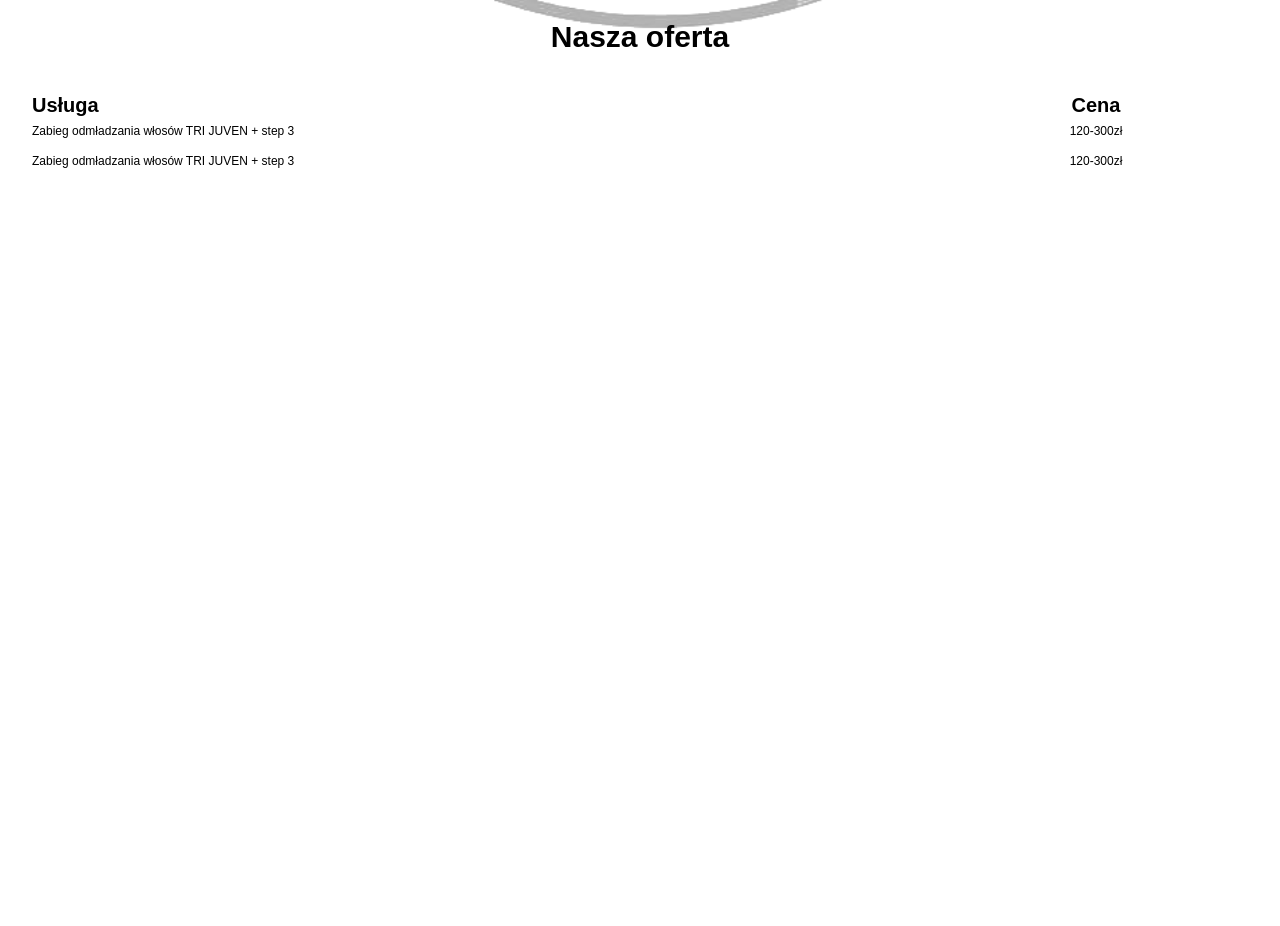
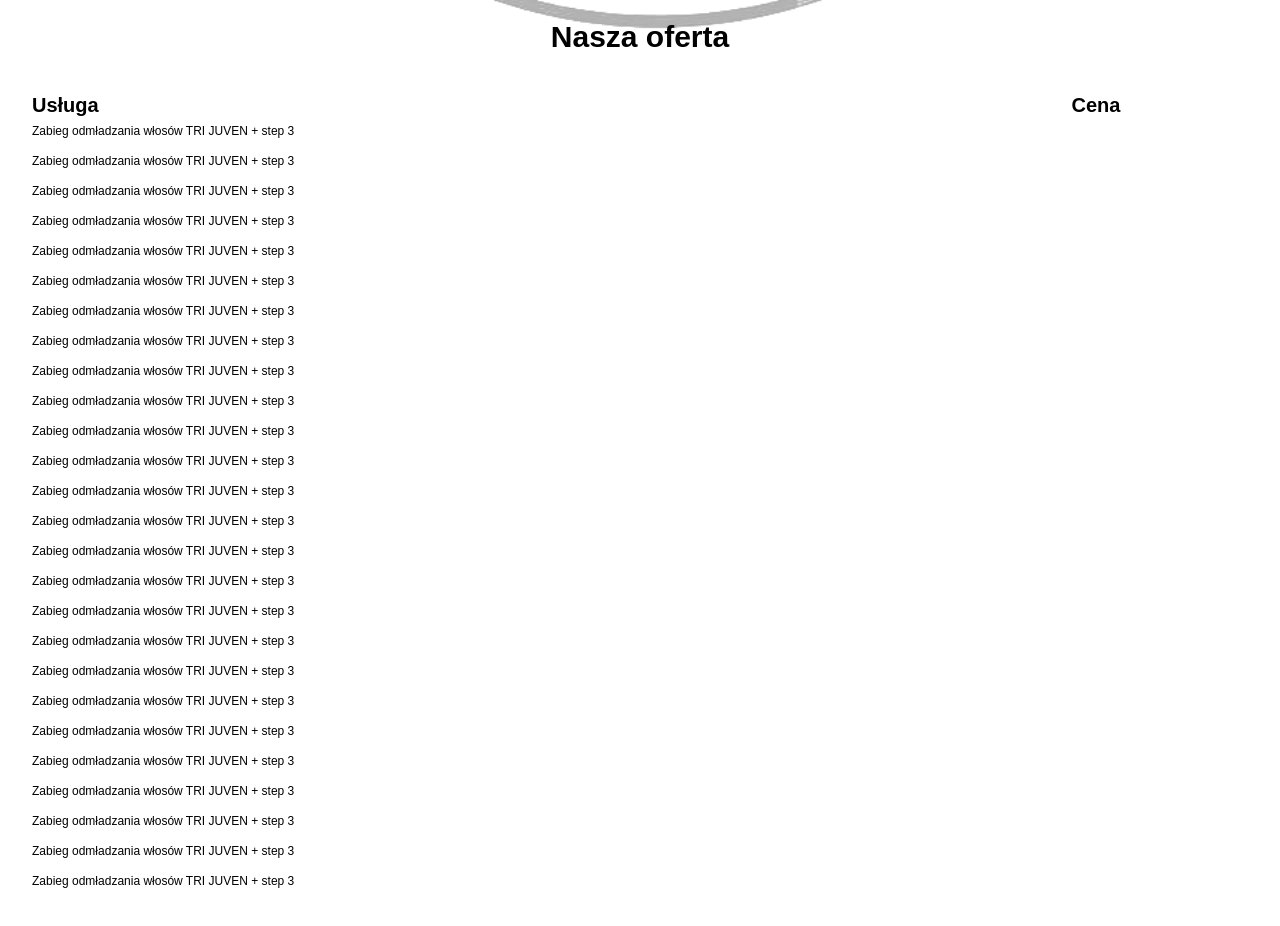
Before and after one commit to Adaxelx/strona-salonu, a React (Create React App) app: page / in a window 1280 px wide. Shown: the part 780-1706 px from the top of the page. Before the commit the page ends 1600 px from the top, so only its background shows below. Built offline with nearby package versions, Linux system fonts and the light colour scheme.

Commit message:
refs in offer with animation

```diff
--- a/src/App.js
+++ b/src/App.js
@@ -38,7 +38,7 @@
 class App extends React.Component{
   render() {
     return (
-      <section className='container'>
+      // <section className='container'>
         <Router>
         {/* <Logo/> */}
         <NavM/>
@@ -62,7 +62,7 @@
           </div>
         )}/>
       </Router>
-     </section>
+    //  </section>
      );
 }
 }
--- a/src/MobileComponents/Offer.js
+++ b/src/MobileComponents/Offer.js
@@ -9,23 +9,24 @@
         const scrollY = window.scrollY;
         if(scrollY>this.title.current.offsetTop + this.title.current.offsetHeight*2 -window.innerHeight){
             this.title.current.classList.add('active')
-        }else{
-            this.title.current.classList.remove('active')
         }
+        // else{
+        //     this.title.current.classList.remove('active')
+        // }
 
         refs.forEach(ref => {
             if (scrollY > ref.current.offsetTop + ref.current.offsetHeight * 2 - window.innerHeight) {
                 ref.current.classList.add('active')
             }
-            else{
-            ref.current.classList.remove('active')
-            }
+            // else{
+            // ref.current.classList.remove('active')
+            // }
         })
 
     }
 
     createRefs = () =>{
-        for(let i=0;i<4;i++){
+        for(let i=0;i<26;i++){
             refs[i] = React.createRef();
         }
     }
@@ -34,7 +35,6 @@
 
     componentDidMount(){
         this.createRefs();
-        // this.handleScroll();
         window.addEventListener('scroll',this.handleScroll)
     }
      componentWillUnmount(){
@@ -50,11 +50,61 @@
                     <h2>Usługa</h2>
                     <p ref={refs[0]}>Zabieg odmładzania włosów TRI JUVEN + step 3</p>
                     <p ref={refs[1]}>Zabieg odmładzania włosów TRI JUVEN + step 3</p>
+                    <p ref={refs[2]}>Zabieg odmładzania włosów TRI JUVEN + step 3</p>
+                    <p ref={refs[3]}>Zabieg odmładzania włosów TRI JUVEN + step 3</p>
+                    <p ref={refs[4]}>Zabieg odmładzania włosów TRI JUVEN + step 3</p>
+                    <p ref={refs[5]}>Zabieg odmładzania włosów TRI JUVEN + step 3</p>
+                    <p ref={refs[6]}>Zabieg odmładzania włosów TRI JUVEN + step 3</p>
+                    <p ref={refs[7]}>Zabieg odmładzania włosów TRI JUVEN + step 3</p>
+                    <p ref={refs[8]}>Zabieg odmładzania włosów TRI JUVEN + step 3</p>
+                    <p ref={refs[9]}>Zabieg odmładzania włosów TRI JUVEN + step 3</p>
+                    <p ref={refs[10]}>Zabieg odmładzania włosów TRI JUVEN + step 3</p>
+                    <p ref={refs[11]}>Zabieg odmładzania włosów TRI JUVEN + step 3</p>
+                    <p ref={refs[12]}>Zabieg odmładzania włosów TRI JUVEN + step 3</p>
+                    <p ref={refs[13]}>Zabieg odmładzania włosów TRI JUVEN + step 3</p>
+                    <p ref={refs[14]}>Zabieg odmładzania włosów TRI JUVEN + step 3</p>
+                    <p ref={refs[15]}>Zabieg odmładzania włosów TRI JUVEN + step 3</p>
+                    <p ref={refs[16]}>Zabieg odmładzania włosów TRI JUVEN + step 3</p>
+                    <p ref={refs[17]}>Zabieg odmładzania włosów TRI JUVEN + step 3</p>
+                    <p ref={refs[18]}>Zabieg odmładzania włosów TRI JUVEN + step 3</p>
+                    <p ref={refs[19]}>Zabieg odmładzania włosów TRI JUVEN + step 3</p>
+                    <p ref={refs[20]}>Zabieg odmładzania włosów TRI JUVEN + step 3</p>
+                    <p ref={refs[21]}>Zabieg odmładzania włosów TRI JUVEN + step 3</p>
+                    <p ref={refs[22]}>Zabieg odmładzania włosów TRI JUVEN + step 3</p>
+                    <p ref={refs[23]}>Zabieg odmładzania włosów TRI JUVEN + step 3</p>
+                    <p ref={refs[24]}>Zabieg odmładzania włosów TRI JUVEN + step 3</p>
+                    <p ref={refs[25]}>Zabieg odmładzania włosów TRI JUVEN + step 3</p>
+                    <p ref={refs[26]}>Zabieg odmładzania włosów TRI JUVEN + step 3</p>
                 </div>
                 <div className='price'>
                     <h2>Cena</h2>
-                    <p ref={refs[2]}>120-300zł</p>
-                    <p ref={refs[3]}>120-300zł</p>
+                    {/* <p ref={refs[27]}>120-300zł</p>
+                    <p ref={refs[28]}>120-300zł</p>
+                    <p ref={refs[29]}>120-300zł</p>
+                    <p ref={refs[30]}>120-300zł</p>
+                    <p ref={refs[31]}>120-300zł</p>
+                    <p ref={refs[28]}>120-300zł</p>
+                    <p ref={refs[27]}>120-300zł</p>
+                    <p ref={refs[28]}>120-300zł</p>
+                    <p ref={refs[28]}>120-300zł</p>
+                    <p ref={refs[27]}>120-300zł</p>
+                    <p ref={refs[28]}>120-300zł</p>
+                    <p ref={refs[28]}>120-300zł</p>
+                    <p ref={refs[27]}>120-300zł</p>
+                    <p ref={refs[28]}>120-300zł</p>
+                    <p ref={refs[28]}>120-300zł</p>
+                    <p ref={refs[27]}>120-300zł</p>
+                    <p ref={refs[28]}>120-300zł</p>
+                    <p ref={refs[28]}>120-300zł</p>
+                    <p ref={refs[27]}>120-300zł</p>
+                    <p ref={refs[28]}>120-300zł</p>
+                    <p ref={refs[28]}>120-300zł</p>
+                    <p ref={refs[27]}>120-300zł</p>
+                    <p ref={refs[28]}>120-300zł</p>
+                    <p ref={refs[28]}>120-300zł</p>
+                    <p ref={refs[27]}>120-300zł</p>
+                    <p ref={refs[28]}>120-300zł</p>
+                    <p ref={refs[28]}>120-300zł</p> */}
                 </div>
             </section>
         </main>
--- a/src/Styles/StartStyles/_offer.sass
+++ b/src/Styles/StartStyles/_offer.sass
@@ -1,5 +1,5 @@
 .offer
-    height: 100vh
+    height: 180vh
     width: 100%
     display: flex
     flex-direction: column
@@ -20,20 +20,20 @@
             width: 75%
             display: grid
             grid-template-columns: 100%
-            grid-template-rows: repeat(10,30px)
+            grid-template-rows: repeat(27,30px)
         & .price
             flex-grow: 1
             text-align: center
             display: grid
             grid-template-columns: 100%
-            grid-template-rows: repeat(10,30px)
+            grid-template-rows: repeat(27,30px)
         & h2
             font-size: 2rem
         & p
             font-size: 1.2rem
             transform: translateY(200%)
             opacity: 0
-            transition: .5s
+            transition: 1s
             &.active
                 opacity: 1
                 transform: translateY(0)
```
